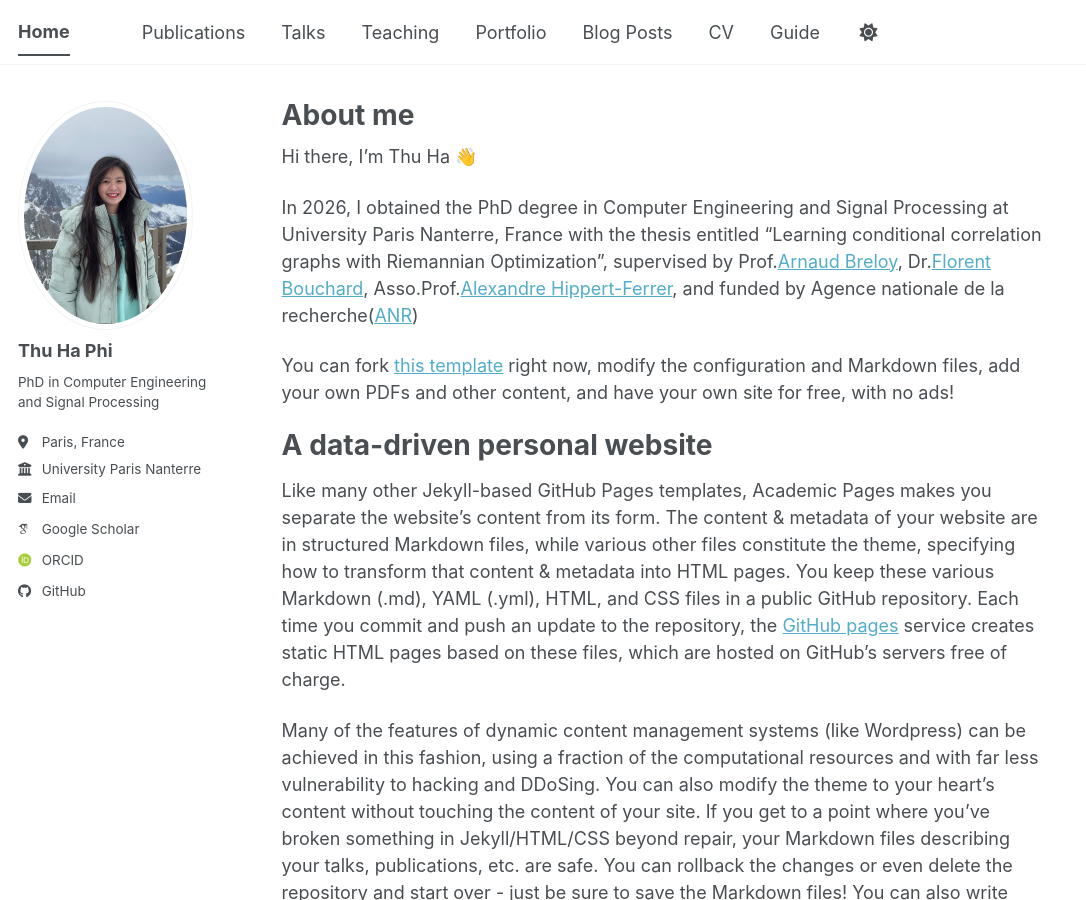
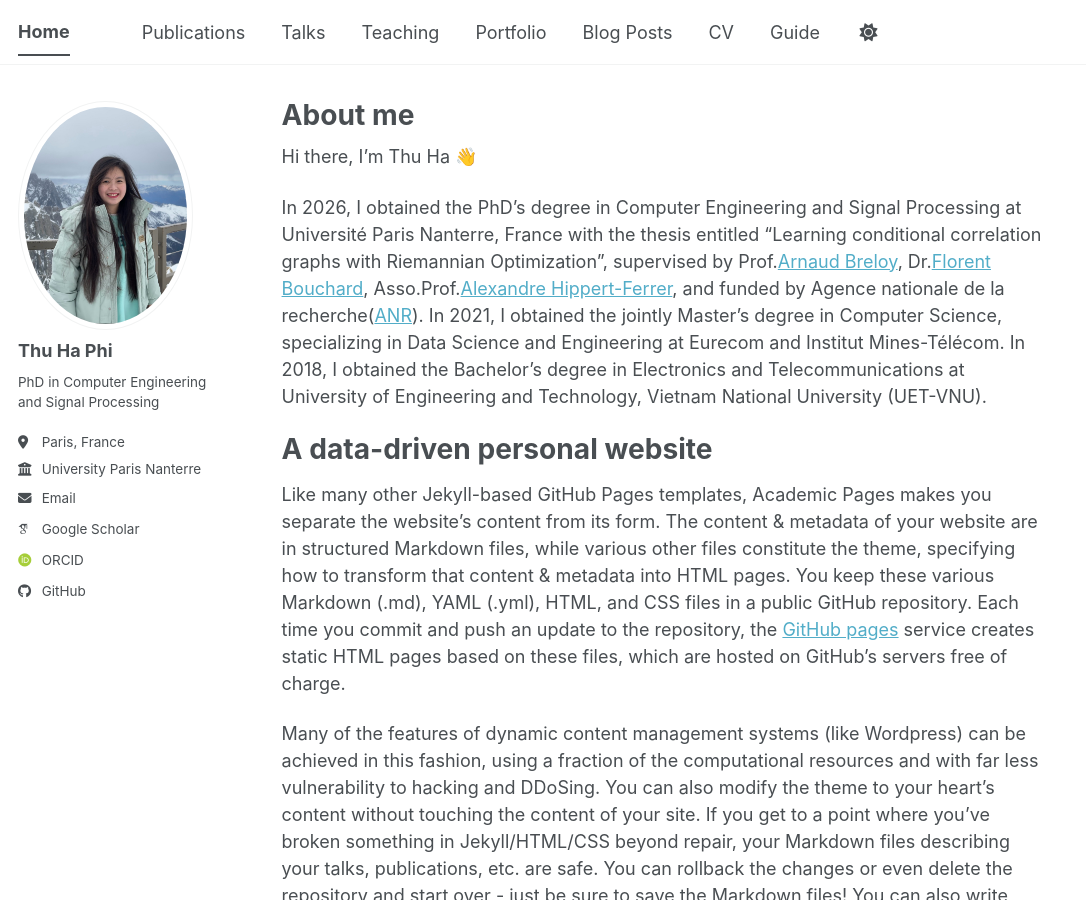
Before and after one commit to ChionanthusRetusus/thuhaphi.github.io, a Jekyll site: the page built from _pages/about.md, in a window 1280 px wide and 900 px high. Shown: the whole window, without its empty margins (0-1086 px from the left). Built offline with Jekyll 4.4.1, drawn with Linux system fonts in a browser that asks for light colours; some web fonts are replaced; a script bundle is joined from its source files by our own code; library files that are not in the unit come from our copies.

Commit message:
Update about.md

```diff
--- a/_pages/about.md
+++ b/_pages/about.md
@@ -8,9 +8,8 @@
 ---
 Hi there, I'm Thu Ha 👋
 
-In 2026, I obtained the PhD degree in Computer Engineering and Signal Processing at University Paris Nanterre, France with the thesis entitled "Learning conditional correlation graphs with Riemannian Optimization", supervised by Prof.[Arnaud Breloy](https://abreloy.github.io/), Dr.[Florent Bouchard](https://flbouchard.github.io/), Asso.Prof.[Alexandre Hippert-Ferrer](https://ahippert.github.io/), and funded by Agence nationale de la recherche([ANR](https://anr.fr/))
+In 2026, I obtained the PhD's degree in Computer Engineering and Signal Processing at Université Paris Nanterre, France with the thesis entitled "Learning conditional correlation graphs with Riemannian Optimization", supervised by Prof.[Arnaud Breloy](https://abreloy.github.io/), Dr.[Florent Bouchard](https://flbouchard.github.io/), Asso.Prof.[Alexandre Hippert-Ferrer](https://ahippert.github.io/), and funded by Agence nationale de la recherche([ANR](https://anr.fr/)). In 2021, I obtained the jointly Master's degree in Computer Science, specializing in Data Science and Engineering at Eurecom and Institut Mines-Télécom. In 2018, I obtained the Bachelor's degree in Electronics and Telecommunications at University of Engineering and Technology, Vietnam National University (UET-VNU).
 
- You can fork [this template](https://github.com/academicpages/academicpages.github.io) right now, modify the configuration and Markdown files, add your own PDFs and other content, and have your own site for free, with no ads!
 
 A data-driven personal website
 ======
```
